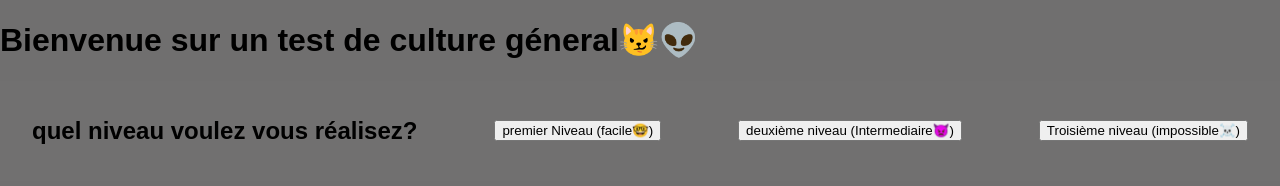
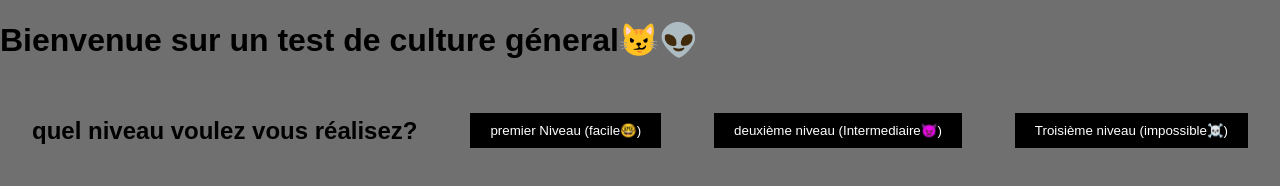
Before and after one commit to Sata6938/examenweb-sujet-3, a plain HTML site: page index.html in a window 1280 px wide. Drawn offline with Linux system fonts and the light colour scheme.

Commit message:
grisage des bouton

```diff
--- a/style.css
+++ b/style.css
@@ -12,3 +12,16 @@ body {
     color: rgb(0, 0, 0);
     margin: 0;
 }
+
+button {
+    background-color: #000000;
+    color: white;
+    border: none;
+    padding: 10px 20px;
+    cursor: pointer;
+    transition: background-color 0.3s ease;
+}
+
+button:hover {
+    background-color: #948c8c;
+}
```
